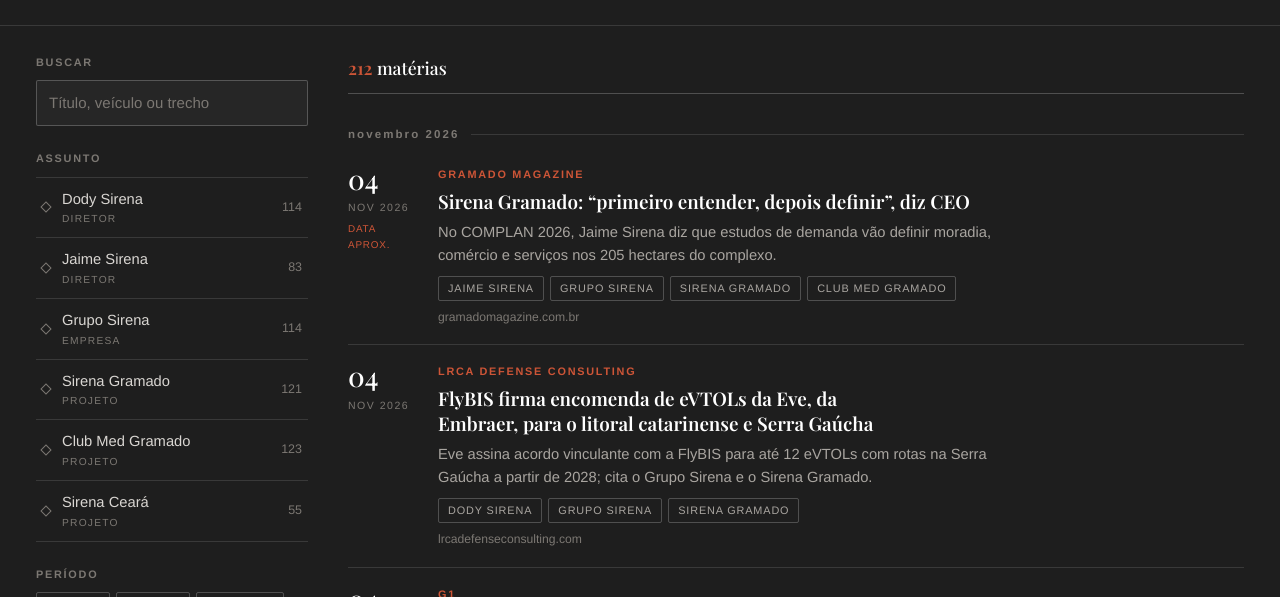
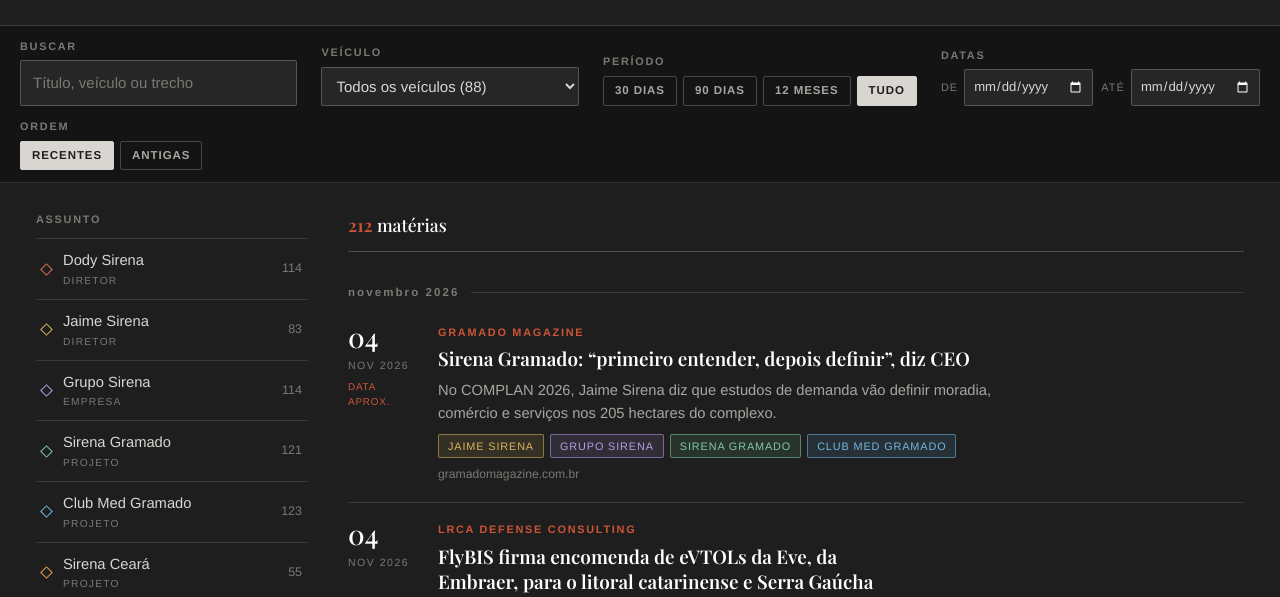
Before and after one commit to fecepeda/clipagem-sirena, a plain HTML site: page index.html in a window 1280 px wide. Shown: the part 355-952 px from the top of the page. Drawn offline with nearby package versions, Linux system fonts and the light colour scheme; a web font is replaced by a local one.

Commit message:
Add files via upload

```diff
--- a/index.html
+++ b/index.html
@@ -17,6 +17,9 @@
   --hair: rgba(255,255,255,.12); --hair-2: rgba(255,255,255,.22);
   --white: #FFFFFF; --soft: #D9D6D2; --grey: #A9A5A0; --grey-dim: #7C7873;
   --accent: #CD5537; --accent-soft: rgba(205,85,55,.16);
+  /* subject colors: one hue per assunto, all tuned for the ink ground */
+  --c-dody: #E0714F;    --c-jaime: #D9B35A;   --c-grupo: #B59CE6;
+  --c-gramado: #7FC9A3; --c-clubmed: #6FB7E0; --c-ceara: #E8A24F;
   --display: "PP Pangaia", "Playfair Display", Georgia, serif;
   --sans: "Rethink Sans", "Helvetica Neue", Arial, sans-serif;
   --ease: cubic-bezier(.22,.61,.36,1);
@@ -35,13 +38,12 @@ button, input, select, textarea { font: inherit; color: inherit; }
 .eyebrow { font-size: .68rem; font-weight: 600; letter-spacing: .16em; text-transform: uppercase; color: var(--grey-dim); }
 
 .top {
-  position: sticky; top: env(safe-area-inset-top, 0px); z-index: 5;
+  position: relative; z-index: 5;
   background: var(--ink-deep); border-bottom: 1px solid var(--hair);
   padding-left: max(16px, env(safe-area-inset-left, 0px)); padding-right: max(16px, env(safe-area-inset-right, 0px));
   padding-block: 14px;
 }
 .top-inner { max-width: 1240px; margin: 0 auto; display: flex; align-items: center; gap: 18px; flex-wrap: wrap; }
-@media (max-width: 600px) { .top { position: static; } .top-actions { margin-left: 0; } }
 .brand { display: flex; align-items: center; gap: 16px; min-width: 0; }
 .brand img { height: 30px; width: auto; display: block; }
 .brand .sep { width: 1px; height: 28px; background: var(--hair-2); }
@@ -68,6 +70,18 @@ button, input, select, textarea { font: inherit; color: inherit; }
 .stat .n { display: block; font-family: var(--display); font-size: clamp(1.6rem, 3vw, 2.3rem); font-weight: 500; color: var(--white); line-height: 1; font-variant-numeric: tabular-nums; }
 .stat .l { display: block; margin-top: 8px; font-size: .68rem; letter-spacing: .14em; text-transform: uppercase; color: var(--grey-dim); }
 
+.toolbar-wrap { position: sticky; top: env(safe-area-inset-top, 0px); z-index: 4; background: var(--ink-deep); border-bottom: 1px solid var(--hair);
+  padding-left: max(16px, env(safe-area-inset-left, 0px)); padding-right: max(16px, env(safe-area-inset-right, 0px)); padding-block: 12px; }
+@media (max-width: 600px) { .toolbar-wrap { position: static; } }
+.toolbar { max-width: 1240px; margin: 0 auto; display: flex; flex-wrap: wrap; gap: 12px 24px; align-items: flex-end; }
+.tb-field { display: flex; flex-direction: column; gap: 6px; min-width: 0; }
+.tb-search { flex: 1 1 220px; }
+.tb-outlet { flex: 1 1 200px; max-width: 320px; }
+.dates { display: flex; gap: 8px; }
+.dates label { display: flex; align-items: center; gap: 6px; font-size: .68rem; letter-spacing: .1em; text-transform: uppercase; color: var(--grey-dim); }
+.date-in { padding: 6px 8px; border: 1px solid var(--hair-2); border-radius: 2px; background: var(--ink-2); color: var(--soft); font-size: .82rem; }
+.toolbar .clear { align-self: flex-end; padding-bottom: 8px; }
+@media (max-width: 600px) { .tb-search, .tb-outlet { flex-basis: 100%; max-width: none; } }
 .wrap {
   max-width: 1240px; margin: 0 auto;
   padding-left: max(16px, env(safe-area-inset-left, 0px)); padding-right: max(16px, env(safe-area-inset-right, 0px));
@@ -76,7 +90,7 @@ button, input, select, textarea { font: inherit; color: inherit; }
 }
 @media (max-width: 820px) { .wrap { grid-template-columns: minmax(0, 1fr); gap: 24px; } }
 
-.rail { position: sticky; top: calc(env(safe-area-inset-top, 0px) + 78px); display: flex; flex-direction: column; gap: 24px; }
+.rail { position: sticky; top: calc(env(safe-area-inset-top, 0px) + 96px); display: flex; flex-direction: column; gap: 24px; }
 @media (max-width: 820px) { .rail { position: static; } }
 .group { display: flex; flex-direction: column; gap: 10px; }
 .search { width: 100%; padding: 10px 12px; border: 1px solid var(--hair-2); border-radius: 2px; background: var(--ink-2); color: var(--white); }
@@ -92,13 +106,16 @@ button, input, select, textarea { font: inherit; color: inherit; }
 }
 @media (max-width: 820px) { .subj { width: auto; border: 1px solid var(--hair-2); border-radius: 2px; padding: 7px 10px; } }
 .subj:hover { background: var(--ink-2); }
-.subj .mark { width: 8px; height: 8px; border: 1px solid var(--grey-dim); transform: rotate(45deg); flex: none; transition: all .2s var(--ease); }
+.subj { --c: var(--grey); }
+.subj .mark { width: 9px; height: 9px; border: 1px solid var(--c); transform: rotate(45deg); flex: none; transition: all .2s var(--ease); }
+.subj .nm { color: var(--soft); }
 .subj .nm { flex: 1; min-width: 0; font-size: .92rem; }
 .subj .kind { display: block; font-size: .64rem; color: var(--grey-dim); text-transform: uppercase; letter-spacing: .12em; margin-top: 1px; }
 .subj .ct { font-size: .78rem; color: var(--grey-dim); font-variant-numeric: tabular-nums; }
-.subj[aria-pressed="true"] { color: var(--white); }
-.subj[aria-pressed="true"] .mark { background: var(--accent); border-color: var(--accent); }
-.subj[aria-pressed="true"] .ct { color: var(--accent); }
+.subj[aria-pressed="true"] { background: color-mix(in srgb, var(--c) 14%, transparent); }
+.subj[aria-pressed="true"] .nm { color: var(--white); font-weight: 600; }
+.subj[aria-pressed="true"] .mark { background: var(--c); }
+.subj[aria-pressed="true"] .ct { color: var(--c); }
 
 .seg { display: flex; flex-wrap: wrap; gap: 6px; }
 .seg button { border: 1px solid var(--hair-2); background: transparent; color: var(--grey); border-radius: 2px; padding: 5px 11px; font-size: .72rem; font-weight: 600; letter-spacing: .08em; text-transform: uppercase; cursor: pointer; }
@@ -128,8 +145,8 @@ button, input, select, textarea { font: inherit; color: inherit; }
 .hl a:hover { color: var(--soft); text-decoration: underline; text-decoration-thickness: 1px; text-underline-offset: 4px; text-decoration-color: var(--accent); }
 .sum { margin: 0; color: var(--grey); font-size: .92rem; max-width: 70ch; }
 .tags { display: flex; flex-wrap: wrap; gap: 6px; margin-top: 2px; }
-.tag { font-size: .68rem; letter-spacing: .08em; text-transform: uppercase; padding: 3px 9px; border-radius: 2px; border: 1px solid var(--hair-2); background: transparent; color: var(--grey); cursor: pointer; transition: all .2s var(--ease); }
-.tag:hover { border-color: var(--accent); color: var(--white); }
+.tag { --c: var(--grey); font-size: .68rem; letter-spacing: .08em; text-transform: uppercase; padding: 3px 9px; border-radius: 2px; border: 1px solid color-mix(in srgb, var(--c) 55%, transparent); background: color-mix(in srgb, var(--c) 12%, transparent); color: var(--c); cursor: pointer; transition: all .2s var(--ease); }
+.tag:hover { border-color: var(--c); background: color-mix(in srgb, var(--c) 24%, transparent); color: var(--white); }
 .meta-row { display: flex; gap: 14px; align-items: center; flex-wrap: wrap; font-size: .76rem; color: var(--grey-dim); }
 .meta-row .src { overflow-wrap: anywhere; }
 .rm { background: none; border: 0; color: var(--grey-dim); cursor: pointer; font-size: .74rem; padding: 0; text-decoration: underline; text-underline-offset: 3px; }
@@ -191,17 +208,17 @@ button, input, select, textarea { font: inherit; color: inherit; }
   </div>
 </section>
 
-<main class="wrap">
-  <aside class="rail" aria-label="Filtros">
-    <div class="group">
+<div class="toolbar-wrap">
+  <div class="toolbar" aria-label="Filtros">
+    <div class="tb-field tb-search">
       <label class="eyebrow" for="q">Buscar</label>
       <input class="search" id="q" type="search" placeholder="Título, veículo ou trecho">
     </div>
-    <div class="group">
-      <span class="eyebrow">Assunto</span>
-      <div class="subjects" id="subjects"></div>
+    <div class="tb-field tb-outlet">
+      <label class="eyebrow" for="outlet">Veículo</label>
+      <select class="select" id="outlet"><option value="">Todos os veículos</option></select>
     </div>
-    <div class="group">
+    <div class="tb-field">
       <span class="eyebrow">Período</span>
       <div class="seg" id="period">
         <button type="button" data-p="30" aria-pressed="false">30 dias</button>
@@ -210,11 +227,14 @@ button, input, select, textarea { font: inherit; color: inherit; }
         <button type="button" data-p="all" aria-pressed="true">Tudo</button>
       </div>
     </div>
-    <div class="group">
-      <label class="eyebrow" for="outlet">Veículo</label>
-      <select class="select" id="outlet"><option value="">Todos os veículos</option></select>
+    <div class="tb-field">
+      <span class="eyebrow">Datas</span>
+      <div class="dates">
+        <label><span>De</span><input class="date-in" id="dFrom" type="date"></label>
+        <label><span>Até</span><input class="date-in" id="dTo" type="date"></label>
+      </div>
     </div>
-    <div class="group">
+    <div class="tb-field">
       <span class="eyebrow">Ordem</span>
       <div class="seg" id="order">
         <button type="button" data-o="desc" aria-pressed="true">Recentes</button>
@@ -222,6 +242,15 @@ button, input, select, textarea { font: inherit; color: inherit; }
       </div>
     </div>
     <button class="clear" id="clearBtn" type="button" hidden>Limpar filtros</button>
+  </div>
+</div>
+
+<main class="wrap">
+  <aside class="rail" aria-label="Assuntos">
+    <div class="group">
+      <span class="eyebrow">Assunto</span>
+      <div class="subjects" id="subjects"></div>
+    </div>
   </aside>
 
   <section aria-label="Matérias">
@@ -242,24 +271,25 @@ button, input, select, textarea { font: inherit; color: inherit; }
     <div><h3>RSS dos veículos</h3><p>Panrotas, Hotelier News, Mercado &amp; Eventos, Gramado Magazine, Acontece Gramado, Portal IN, Revista Hotéis, Brasilturis e outros do setor.</p></div>
     <div><h3>Inclusão manual</h3><p>Editores adicionam no painel interno o que chegar por assessoria, TV, rádio ou impresso.</p></div>
   </div>
-  <div class="foot">Grupo Sirena · Clipagem de imprensa · Atualizado automaticamente todos os dias</div>
+  <div class="foot">Grupo Sirena · Clipagem de imprensa · imprensa.gruposirena.com.br · Atualizado automaticamente todos os dias</div>
 </section>
 <div class="toast" id="toast" hidden></div>
 
 <script>
 const SUBJECTS = [
-  { id: "Dody Sirena",      kind: "Diretor" },
-  { id: "Jaime Sirena",     kind: "Diretor" },
-  { id: "Grupo Sirena",     kind: "Empresa" },
-  { id: "Sirena Gramado",   kind: "Projeto" },
-  { id: "Club Med Gramado", kind: "Projeto" },
-  { id: "Sirena Ceará",     kind: "Projeto" },
+  { id: "Dody Sirena",      kind: "Diretor", c: "--c-dody" },
+  { id: "Jaime Sirena",     kind: "Diretor", c: "--c-jaime" },
+  { id: "Grupo Sirena",     kind: "Empresa", c: "--c-grupo" },
+  { id: "Sirena Gramado",   kind: "Projeto", c: "--c-gramado" },
+  { id: "Club Med Gramado", kind: "Projeto", c: "--c-clubmed" },
+  { id: "Sirena Ceará",     kind: "Projeto", c: "--c-ceara" },
 ];
+const subjColor = id => { const s = SUBJECTS.find(x => x.id === id); return `--c: var(${s ? s.c : "--grey"})`; };
 const MESES = ["janeiro","fevereiro","março","abril","maio","junho","julho","agosto","setembro","outubro","novembro","dezembro"];
 const MES_CURTO = ["jan","fev","mar","abr","mai","jun","jul","ago","set","out","nov","dez"];
 
-const state = { items: [], meta: null, subjects: new Set(), period: "all", outlet: "", q: "", order: "desc", loaded: false, canEdit: false };
-let db = null, downloads = null, pendingRemove = null;
+const state = { items: [], meta: null, subjects: new Set(), period: "all", from: "", to: "", outlet: "", q: "", order: "desc", loaded: false, canEdit: false };
+let pendingRemove = null;
 
 const $ = id => document.getElementById(id);
 const esc = s => String(s ?? "").replace(/[&<>"']/g, ch => ({ "&": "&amp;", "<": "&lt;", ">": "&gt;", '"': "&quot;", "'": "&#39;" }[ch]));
@@ -282,11 +312,14 @@ function fmtDateTime(iso) {
 
 function filtered() {
   const now = new Date();
-  const minDate = state.period === "all" ? null : new Date(now.getTime() - Number(state.period) * 864e5).toISOString().slice(0, 10);
+  let minDate = state.period === "all" ? null : new Date(now.getTime() - Number(state.period) * 864e5).toISOString().slice(0, 10);
+  if (state.from && (!minDate || state.from > minDate)) minDate = state.from;
+  const maxDate = state.to || null;
   const q = norm(state.q);
   const list = state.items.filter(it => {
     if (state.subjects.size && !(it.assuntos || []).some(a => state.subjects.has(a))) return false;
     if (minDate && (it.data || "") < minDate) return false;
+    if (maxDate && (it.data || "") > maxDate) return false;
     if (state.outlet && it.veiculo !== state.outlet) return false;
     if (q && !norm(`${it.titulo} ${it.veiculo} ${it.resumo}`).includes(q)) return false;
     return true;
@@ -299,7 +332,7 @@ function renderSubjects() {
   const counts = {};
   for (const it of state.items) for (const a of it.assuntos || []) counts[a] = (counts[a] || 0) + 1;
   $("subjects").innerHTML = SUBJECTS.map(s => `
-    <button type="button" class="subj" data-s="${esc(s.id)}" aria-pressed="${state.subjects.has(s.id)}">
+    <button type="button" class="subj" data-s="${esc(s.id)}" aria-pressed="${state.subjects.has(s.id)}" style="${subjColor(s.id)}">
       <span class="mark" aria-hidden="true"></span>
       <span class="nm">${esc(s.id)}<span class="kind">${s.kind}</span></span>
       <span class="ct">${counts[s.id] || 0}</span>
@@ -324,7 +357,7 @@ function renderStatus() {
 }
 function renderFeed() {
   const list = filtered();
-  const active = state.subjects.size || state.period !== "all" || state.outlet || state.q;
+  const active = state.subjects.size || state.period !== "all" || state.from || state.to || state.outlet || state.q;
   $("clearBtn").hidden = !active;
   if (!state.loaded) return;
   $("count").innerHTML = `<b>${list.length}</b> ${list.length === 1 ? "matéria" : "matérias"}${active ? " com estes filtros" : ""}`;
@@ -352,7 +385,7 @@ function renderFeed() {
         <div class="outlet">${esc(it.veiculo)}</div>
         <h3 class="hl"><a href="${esc(it.url)}" target="_blank" rel="noopener">${esc(it.titulo)}</a></h3>
         ${it.resumo ? `<p class="sum">${esc(it.resumo)}</p>` : ""}
-        <div class="tags">${(it.assuntos || []).map(a => `<button type="button" class="tag" data-s="${esc(a)}">${esc(a)}</button>`).join("")}</div>
+        <div class="tags">${(it.assuntos || []).map(a => `<button type="button" class="tag" data-s="${esc(a)}" style="${subjColor(a)}">${esc(a)}</button>`).join("")}</div>
         <div class="meta-row"><span class="src">${esc(host)}</span>${state.canEdit ? `<button type="button" class="rm${pendingRemove === it._id ? " confirm" : ""}" data-rm="${esc(it._id)}">${pendingRemove === it._id ? "Confirmar remoção" : "Remover"}</button>` : ""}</div>
       </div>
     </article>`;
@@ -380,9 +413,11 @@ $("order").addEventListener("click", e => {
   renderFeed();
 });
 $("outlet").addEventListener("change", e => { state.outlet = e.target.value; renderFeed(); });
+$("dFrom").addEventListener("change", e => { state.from = e.target.value; renderFeed(); });
+$("dTo").addEventListener("change", e => { state.to = e.target.value; renderFeed(); });
 let qT; $("q").addEventListener("input", e => { clearTimeout(qT); qT = setTimeout(() => { state.q = e.target.value; renderFeed(); }, 150); });
 $("clearBtn").addEventListener("click", () => {
-  state.subjects.clear(); state.period = "all"; state.outlet = ""; state.q = ""; $("q").value = "";
+  state.subjects.clear(); state.period = "all"; state.from = ""; state.to = ""; state.outlet = ""; state.q = ""; $("q").value = ""; $("dFrom").value = ""; $("dTo").value = "";
   [...$("period").children].forEach(x => x.setAttribute("aria-pressed", x.dataset.p === "all"));
   renderAll();
 });
```
